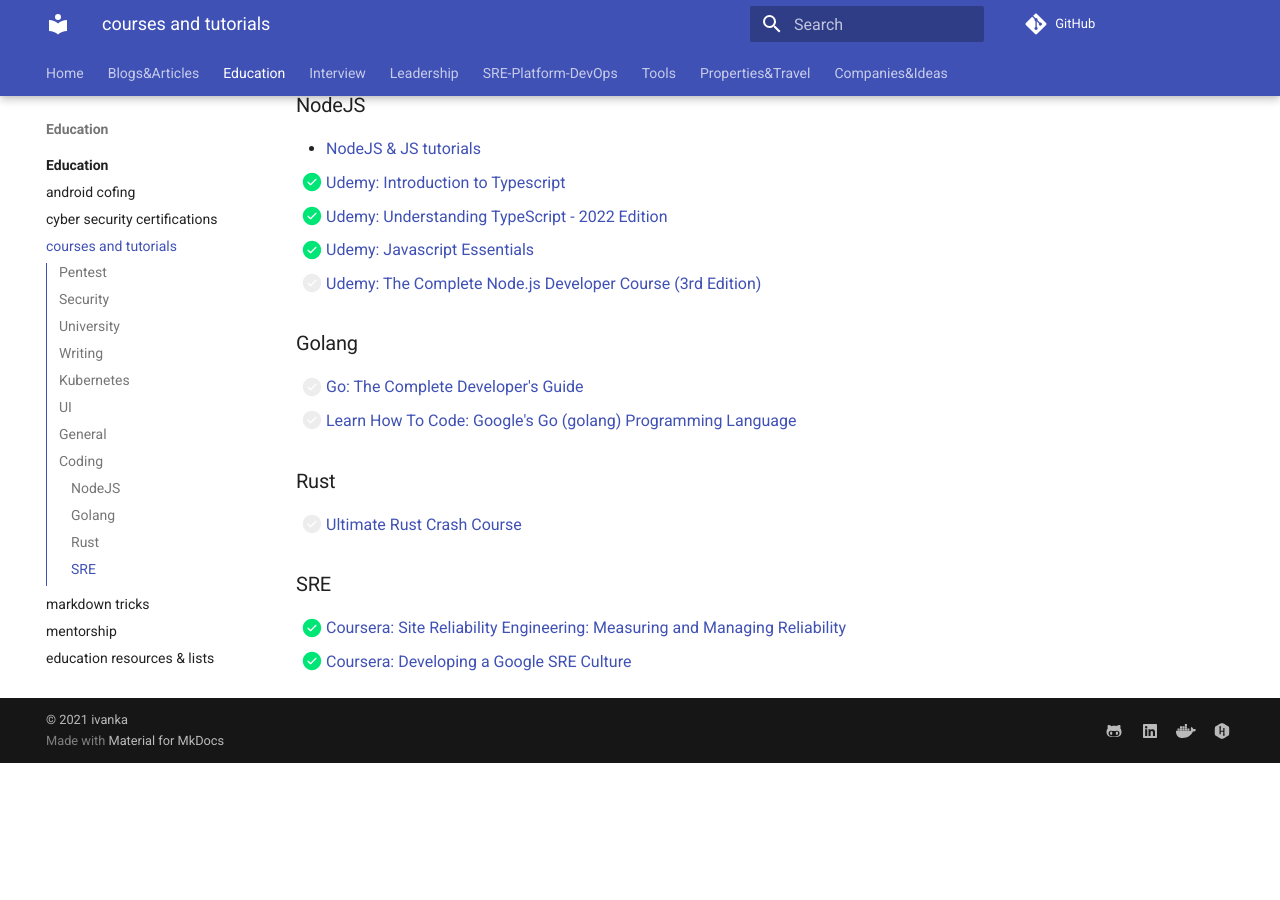
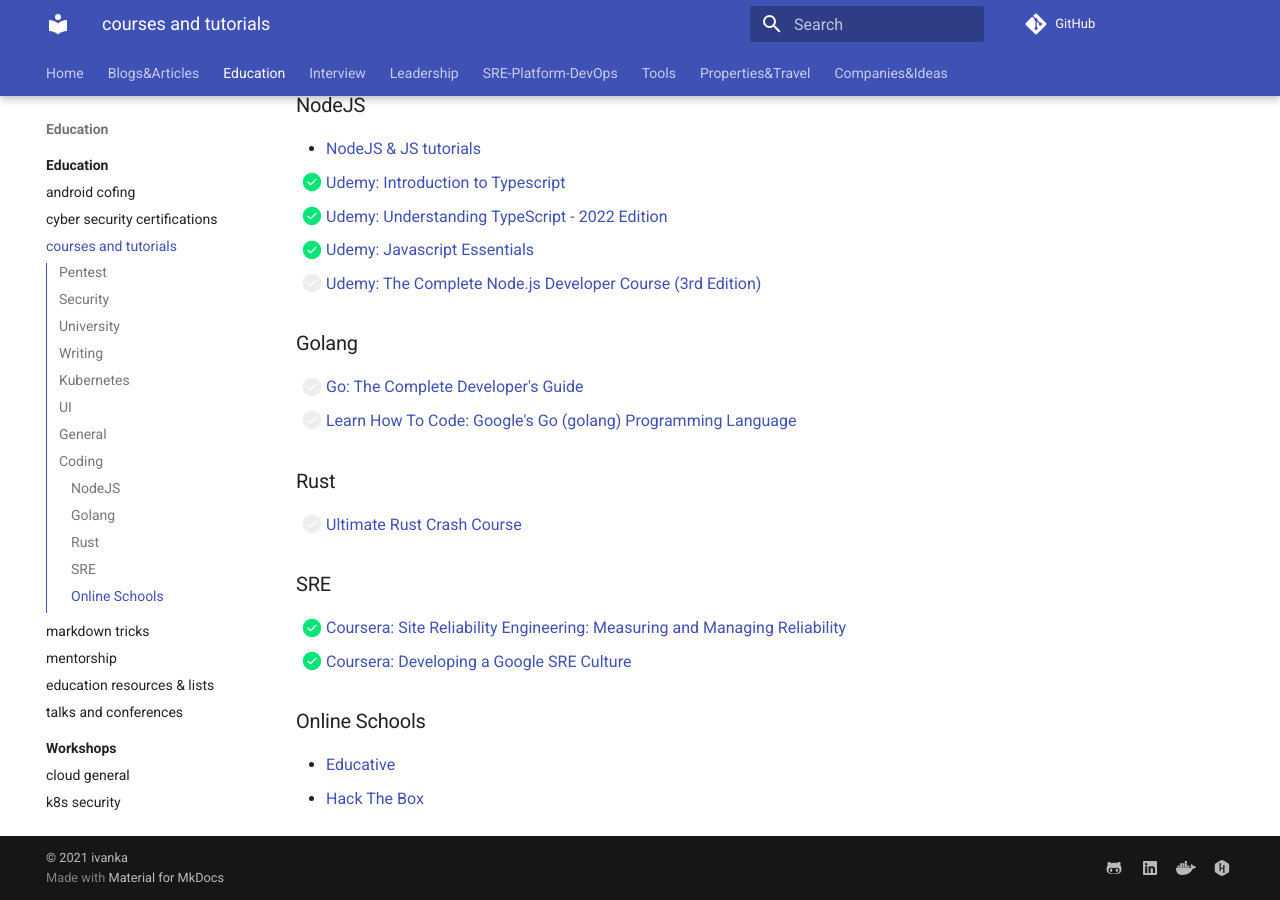
Before and after one commit to ivankatliarchuk/knowledge-base, an MkDocs documentation site: the page built from docs/education/courses.tutorials.md, in a window 1280 px wide and 900 px high, scrolled down 2211 px. Built offline with MkDocs 1.6.1 and Material for MkDocs 9.7.7, drawn with Linux system fonts in a browser that asks for light colours; comment, search, counter and statistics services are not loaded; before the commit the page ends 2974 px from its top, so only the background shows below that.

Commit message:
added online schoools
Signed-off-by: ivan katliarchuk <ivan.katliarchuk@gmail.com>

```diff
--- a/docs/education/courses.tutorials.md
+++ b/docs/education/courses.tutorials.md
@@ -95,3 +95,8 @@
 
 - [X] [Coursera: Site Reliability Engineering: Measuring and Managing Reliability](https://www.coursera.org/learn/site-reliability-engineering-slos/)
 - [X] [Coursera: Developing a Google SRE Culture](https://www.coursera.org/learn/developing-a-google-sre-culture)
+
+### Online Schools
+
+- [Educative](https://www.educative.io/explore)
+- [Hack The Box](https://www.hackthebox.com/)
```
